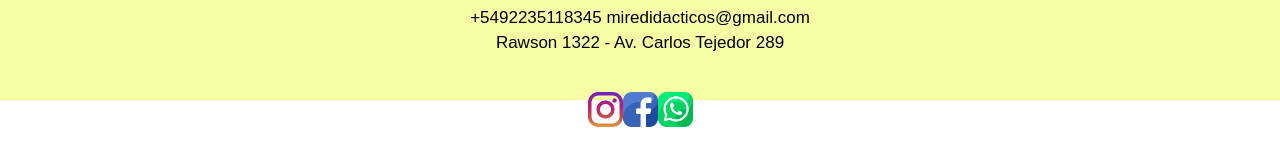
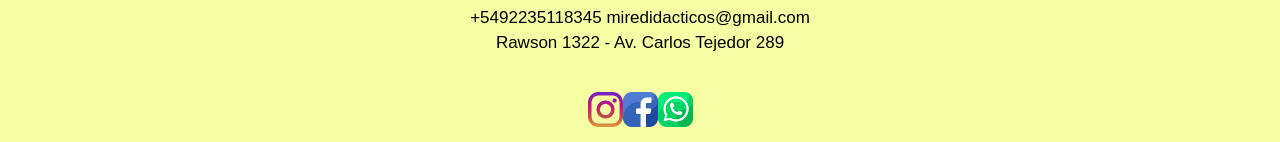
Before and after one commit to candeabreu/Finalcoder, a website: page index.html in a window 1280 px wide. Shown: the part 1139-1281 px from the top of the page. Drawn offline with nearby package versions, Linux system fonts and the light colour scheme; a web font is replaced by a local one.

Commit message:
modificacionAnchoFooter

```diff
--- a/scss/components/_footer.scss
+++ b/scss/components/_footer.scss
@@ -10,6 +10,7 @@
     height: 150px;
     border-top: solid #FFFDDE;
     max-width: 100vw;
+    height: 15vw;
 
     .tituloContacto {
         padding-top: 15px;
--- a/scss/components/_header.scss
+++ b/scss/components/_header.scss
@@ -6,6 +6,7 @@ header {
         font-size: 20px;
         border-bottom: solid #FFFDDE;
         display: flex;
+
 
         .container-fluid {
 
```
Also changed, not shown: css/style.css, 1 other file.
